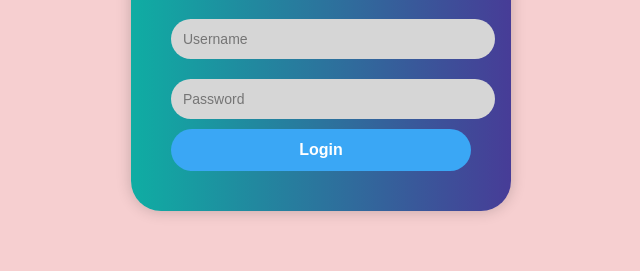
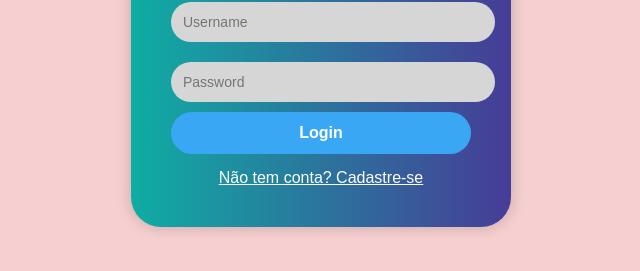
Before and after one commit to lufarinna/cadastro-login, a website: page public/index.html in a window 1280 px wide. Shown: the part 349-620 px from the top of the page, without its empty margins (319-959 px from the left). Drawn offline with Linux system fonts and the light colour scheme.

```diff
--- a/public/index.html
+++ b/public/index.html
@@ -14,6 +14,9 @@
       <input type="password" placeholder="Password" required>
       <button type="submit">Login</button>
     </form>
+    <div style="margin-top: 15px;">
+      <a href="cadastro.html" style="color: white; text-decoration: underline;">Não tem conta? Cadastre-se</a>
+    </div>
   </div>
 </body>
 </html>
```
